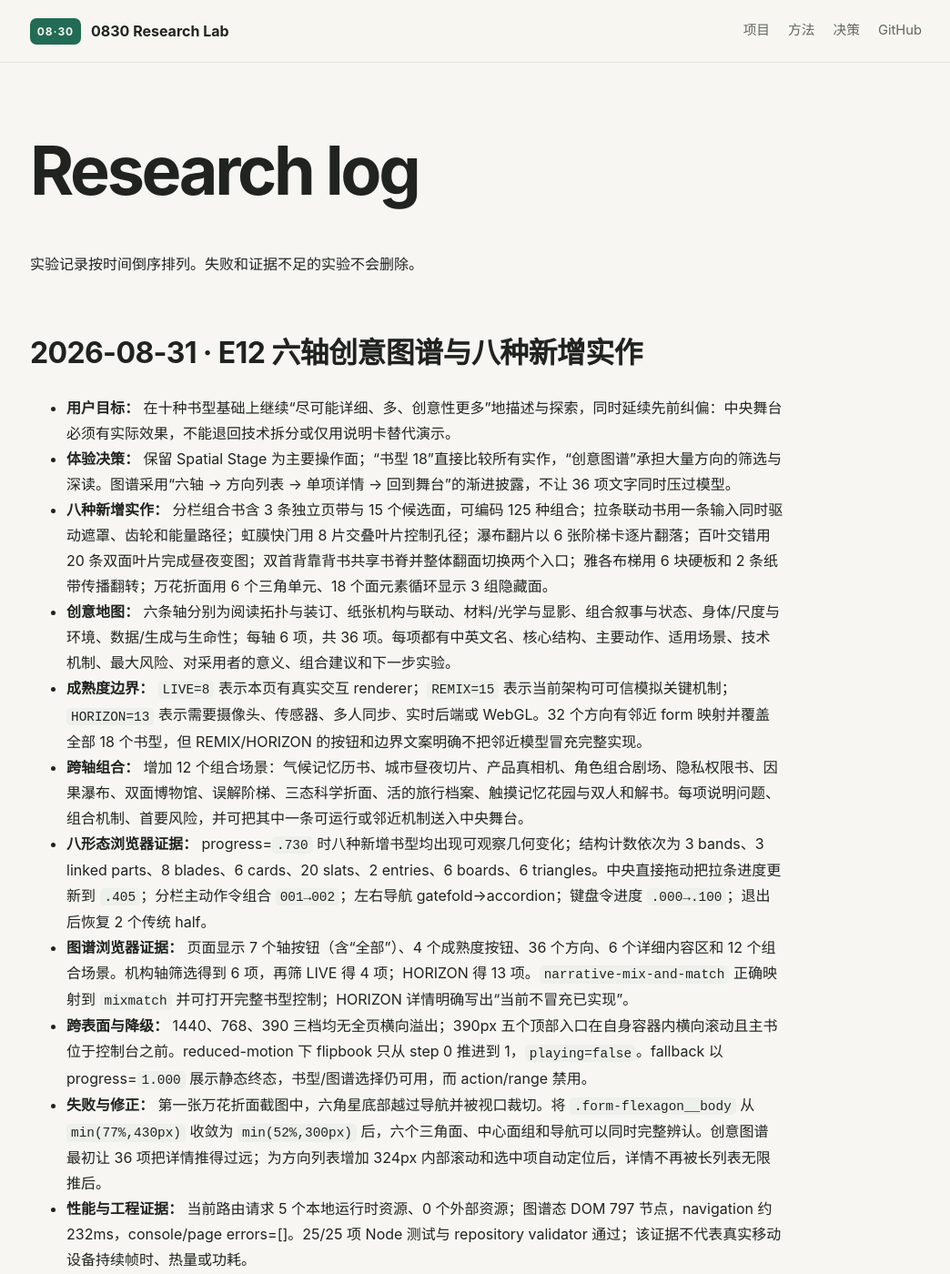
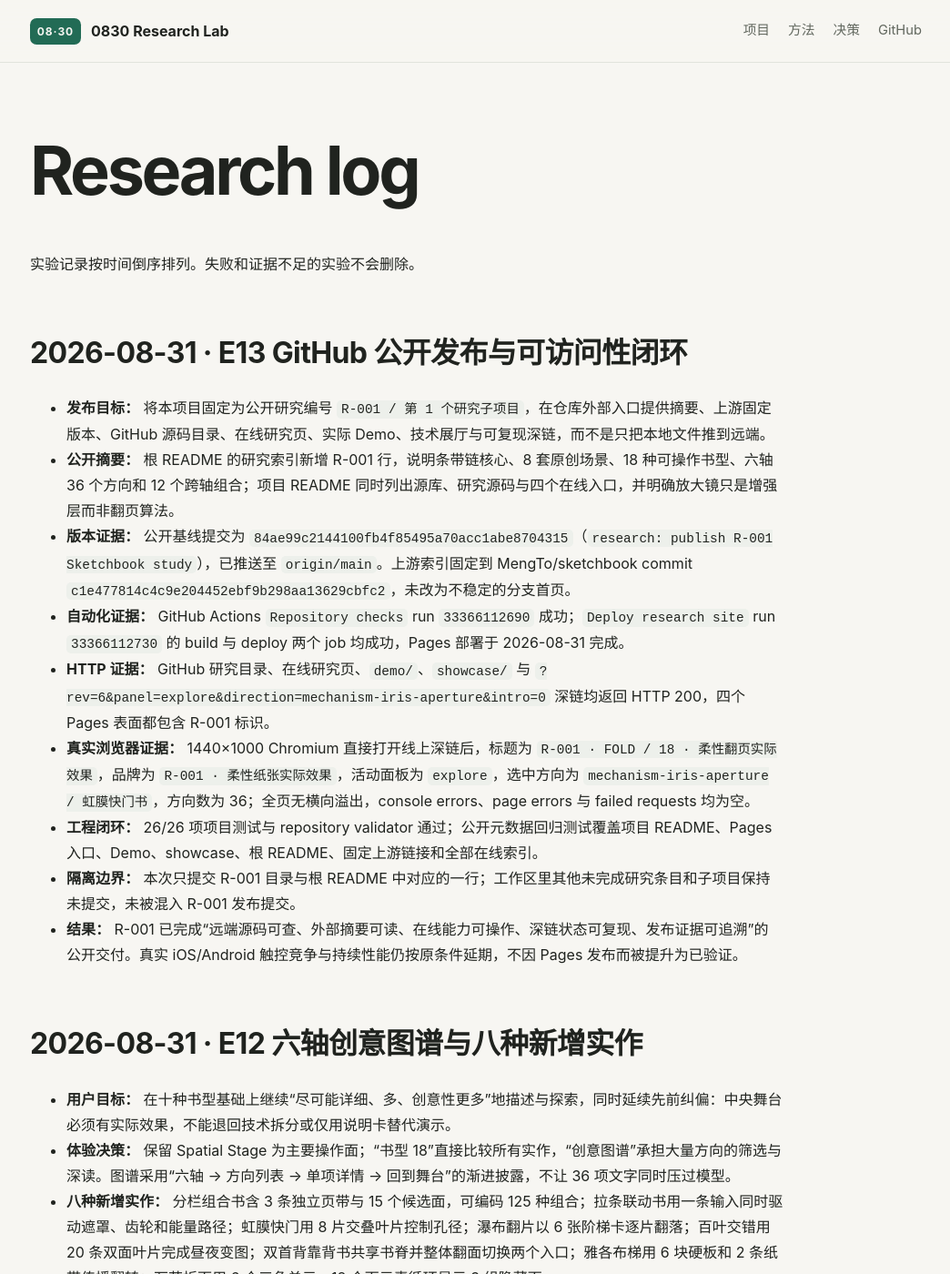
Before and after one commit to yydshly/0830_1_codex_project, a Jekyll site: the page built from projects/sketchbook-page-curl-study/research-log.md, in a window 1280 px wide and 1400 px high. Shown: the whole window at 91% size, without its empty margins (117-1161 px from the left). Built offline with Jekyll 4.4.1, drawn with Linux system fonts in a browser that asks for light colours; our own code applies the rules of GitHub Pages for plain Markdown files.

Commit message:
docs: record R-001 publication evidence

```diff
--- a/projects/sketchbook-page-curl-study/research-log.md
+++ b/projects/sketchbook-page-curl-study/research-log.md
@@ -1,6 +1,18 @@
 # Research log
 
 实验记录按时间倒序排列。失败和证据不足的实验不会删除。
+
+## 2026-08-31 · E13 GitHub 公开发布与可访问性闭环
+
+- **发布目标：** 将本项目固定为公开研究编号 `R-001 / 第 1 个研究子项目`，在仓库外部入口提供摘要、上游固定版本、GitHub 源码目录、在线研究页、实际 Demo、技术展厅与可复现深链，而不是只把本地文件推到远端。
+- **公开摘要：** 根 README 的研究索引新增 R-001 行，说明条带链核心、8 套原创场景、18 种可操作书型、六轴 36 个方向和 12 个跨轴组合；项目 README 同时列出源库、研究源码与四个在线入口，并明确放大镜只是增强层而非翻页算法。
+- **版本证据：** 公开基线提交为 `84ae99c2144100fb4f85495a70acc1abe8704315`（`research: publish R-001 Sketchbook study`），已推送至 `origin/main`。上游索引固定到 MengTo/sketchbook commit `c1e477814c4c9e204452ebf9b298aa13629cbfc2`，未改为不稳定的分支首页。
+- **自动化证据：** GitHub Actions `Repository checks` run `33366112690` 成功；`Deploy research site` run `33366112730` 的 build 与 deploy 两个 job 均成功，Pages 部署于 2026-08-31 完成。
+- **HTTP 证据：** GitHub 研究目录、在线研究页、`demo/`、`showcase/` 与 `?rev=6&panel=explore&direction=mechanism-iris-aperture&intro=0` 深链均返回 HTTP 200，四个 Pages 表面都包含 R-001 标识。
+- **真实浏览器证据：** 1440×1000 Chromium 直接打开线上深链后，标题为 `R-001 · FOLD / 18 · 柔性翻页实际效果`，品牌为 `R-001 · 柔性纸张实际效果`，活动面板为 `explore`，选中方向为 `mechanism-iris-aperture / 虹膜快门书`，方向数为 36；全页无横向溢出，console errors、page errors 与 failed requests 均为空。
+- **工程闭环：** 26/26 项项目测试与 repository validator 通过；公开元数据回归测试覆盖项目 README、Pages 入口、Demo、showcase、根 README、固定上游链接和全部在线索引。
+- **隔离边界：** 本次只提交 R-001 目录与根 README 中对应的一行；工作区里其他未完成研究条目和子项目保持未提交，未被混入 R-001 发布提交。
+- **结果：** R-001 已完成“远端源码可查、外部摘要可读、在线能力可操作、深链状态可复现、发布证据可追溯”的公开交付。真实 iOS/Android 触控竞争与持续性能仍按原条件延期，不因 Pages 发布而被提升为已验证。
 
 ## 2026-08-31 · E12 六轴创意图谱与八种新增实作
 
```
Also changed, not shown: projects/sketchbook-page-curl-study/artifacts/handoff.md (+1 -1 lines), projects/sketchbook-page-curl-study/docs/frontend-coverage.md (+1 -0 lines).
